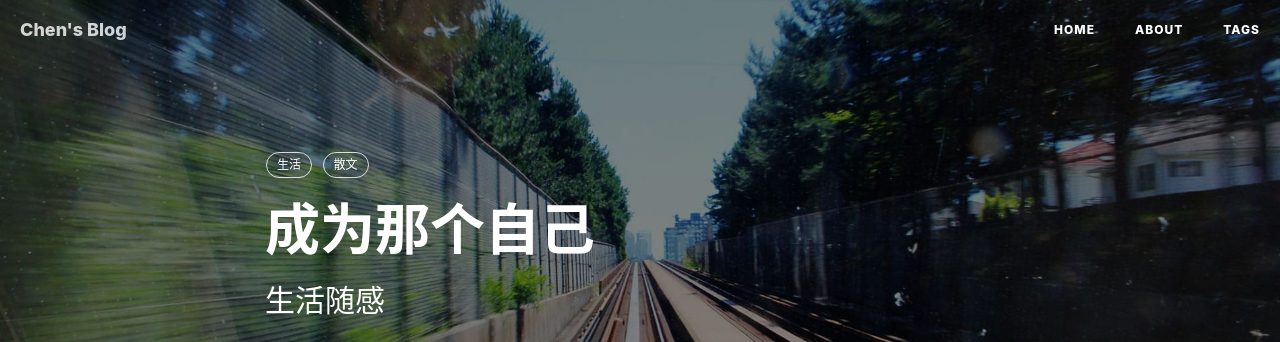
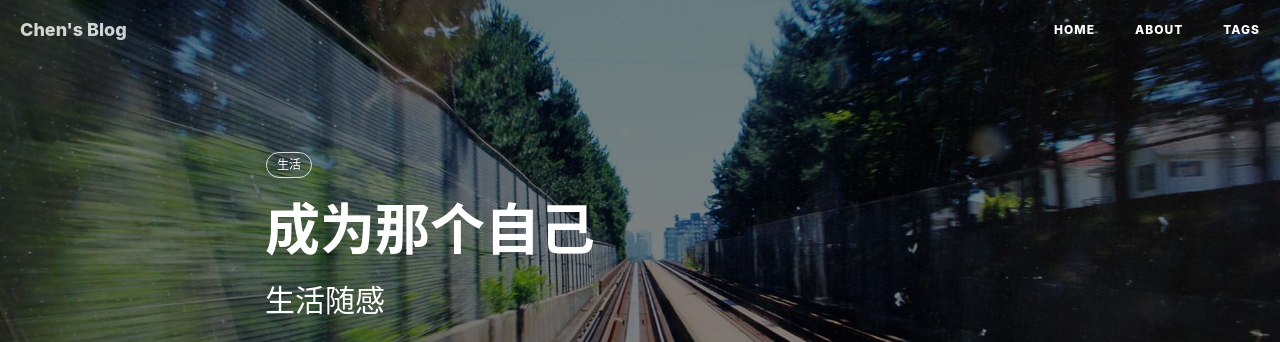
Before and after one commit to he-chen-95/he-chen-95.github.io, a Jekyll site: the page built from _posts/2017-08-20-Be_yourself.md, in a window 1280 px wide. Shown: the top 342 px of the page. Built offline with Jekyll 4.4.1, drawn with Linux system fonts in a browser that asks for light colours; nearby versions of some CDN libraries; comment, search, counter and statistics services are not loaded.

Commit message:
Update 2017-08-20-Be_yourself.md

```diff
--- a/_posts/2017-08-20-Be_yourself.md
+++ b/_posts/2017-08-20-Be_yourself.md
@@ -8,7 +8,6 @@ header-img: img/post-bg-2015.jpg
 catalog: true
 tags:
     - 生活
-    - 散文
 ---
 
 正值晚上一点左右，抬头可见窗外隐约闪烁着的灯光，当然还可以看见黑漆漆的一条河流，杜鹃河一路蜿蜒，静静地流淌而下。外面偶尔还可听见老猫的呜咽，以及时有时无的犬吠。我坐在床上，盯着发着白光的手机屏幕想要倾诉些什么。
```
